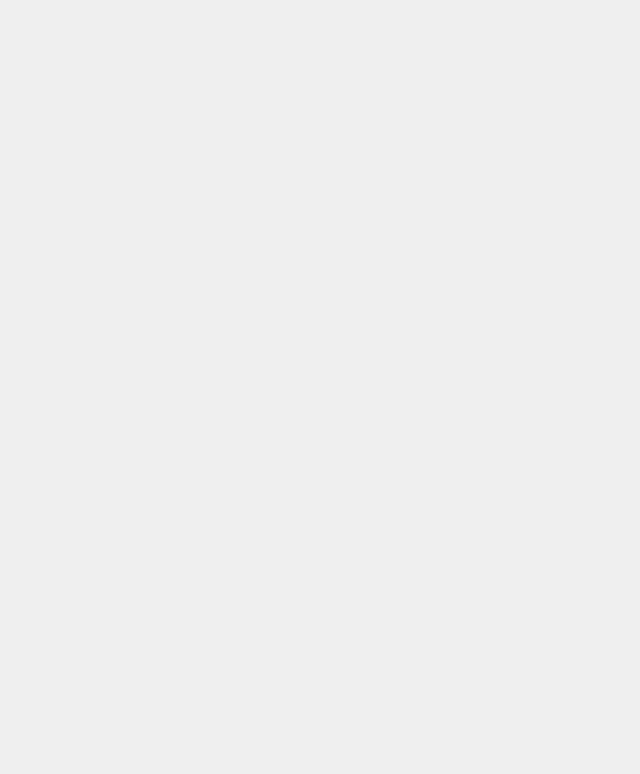
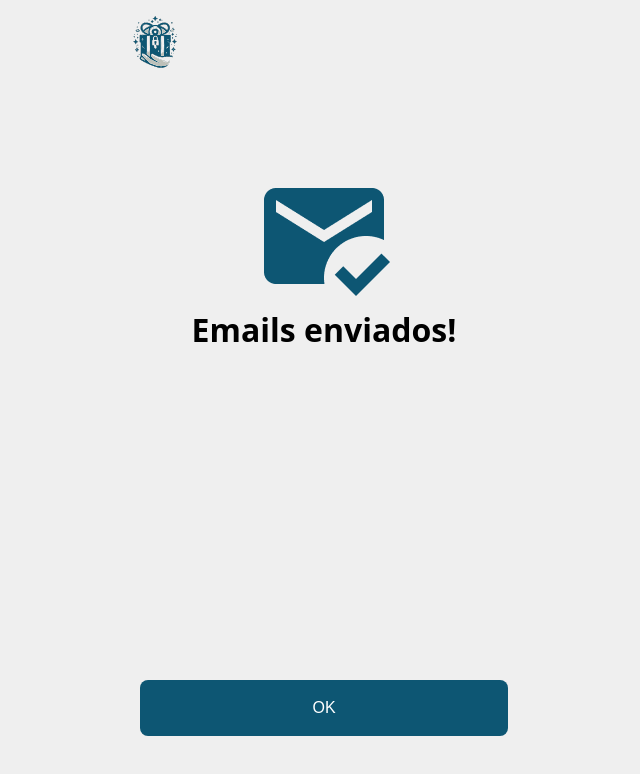
Before and after one commit to MatheusCarvalho2/secretsfriendsfrontend, a React (Vite) app: page /email_enviado in a window 1280 px wide. Before the commit this address had no page. Shown: the top 774 px of the page, without its empty margins (316-956 px from the left). Built offline with nearby package versions, Linux system fonts and the light colour scheme.

Commit message:
Criação de página de email enviado

```diff
--- a/src/App.tsx
+++ b/src/App.tsx
@@ -6,6 +6,7 @@ import Create from "./pages/Create/Create";
 import ParticipantsList from "./pages/ParticipantsList/ParticipantsList";
 import AddParticipant from "./pages/AddParticipant/AddParticipants";
 import DrawHeld from "./pages/DrawHeld/DrawHeld";
+import DrawSent from "./pages/DrawSent/DrawSent";
 
 const App = () => {
   return (
@@ -18,6 +19,7 @@ const App = () => {
         <Route path="/lista" element={<ParticipantsList />} />
         <Route path="/adicionar" element={<AddParticipant />} />
         <Route path="/sorteio_realizado" element={<DrawHeld />} />
+        <Route path="/email_enviado" element={<DrawSent />} />
       </Routes>
     </Router>
   );
--- /dev/null
+++ b/src/pages/DrawSent/DrawSent.tsx
@@ -0,0 +1,26 @@
+import ImgDrawSent from '../../assets/images/mark EmailRead.png'
+import LogoImage from '../../assets/images/Logo.svg'
+import ButtonAccept from '../../components/ButtonAccept/ButtonAccept'
+
+function DrawSent() {
+
+    return (
+        <div className='home-content'>
+            <div className='home-head'>
+                <img className="logo" src={LogoImage} alt="Logo do Secrets Friends" />
+            </div>
+            <div className='img-text'>
+                <img src={ImgDrawSent} alt="Imagem de carta com uma marcação de OK." />
+                <h1 className='message-home'>Emails enviados!</h1>
+            </div>
+            <div className='buttons-home'>
+                <ButtonAccept
+                    textButton='OK'
+                    onClick={() => { window.location.href = "/sorteio_realizado" }}
+                />
+            </div>
+        </div>
+    )
+
+}
+export default DrawSent
--- a/src/pages/ParticipantsList/ParticipantsList.tsx
+++ b/src/pages/ParticipantsList/ParticipantsList.tsx
@@ -37,7 +37,7 @@ function ParticipantsList() {
     )
       .then(response => {
         if (response.status >= 200 && response.status <= 299) {
-          window.location.href = '/sorteio_realizado'
+          window.location.href = '/email_enviado'
         }
       })
       .catch(error => {
```
Also changed, not shown: src/assets/images/fundoEmailEnviado.png (added), src/assets/images/mark EmailRead.png (added).
